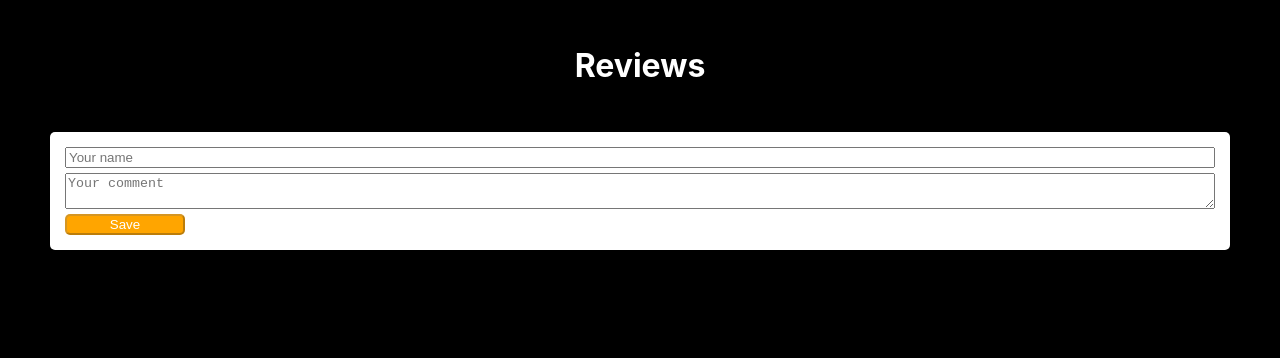
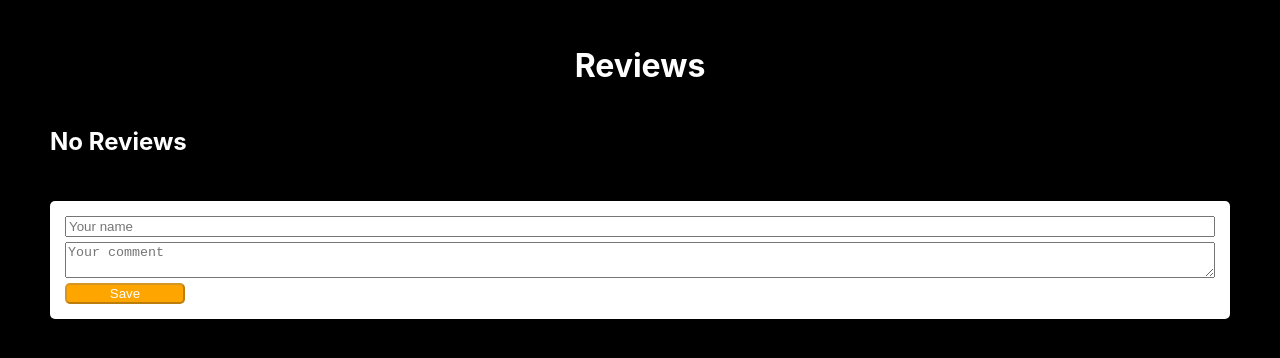
Before and after one commit to Alex-Kostenko/cra-template, a React (Create React App) app: page / in a window 1280 px wide. Shown: the top 358 px of the page. Built offline with nearby package versions, Linux system fonts and the light colour scheme.

Commit message:
add no comments text.

```diff
--- a/src/components/Reviews/index.tsx
+++ b/src/components/Reviews/index.tsx
@@ -1,7 +1,7 @@
 import {FC, useState} from 'react';
 const imageGen = require('@dudadev/random-img');
 
-import {HeaderStyled, ReviewsStyled,CommentsContainer} from './style';
+import {HeaderStyled, ReviewsStyled,CommentsContainerStyled, NoReviewsStyled} from './style';
 import {AddComment, Comment} from '@ui';
 
 interface Comment {
@@ -30,11 +30,14 @@ const Reviews: FC = () => {
   return (
     <ReviewsStyled>
       <HeaderStyled>Reviews</HeaderStyled>
-      <CommentsContainer>
-        {comments.map(comment => (
-            <Comment key={comment.id} {...comment} />
-        ))}
-      </CommentsContainer>
+      <CommentsContainerStyled>
+        {
+          !comments.length && <NoReviewsStyled>No Reviews</NoReviewsStyled>
+        }
+        {
+          !!comments.length && comments.map(comment => <Comment key={comment.id} {...comment} />)
+        }
+      </CommentsContainerStyled>
       <AddComment onSave={onAddComment} />
     </ReviewsStyled>
   );
--- a/src/components/Reviews/style.ts
+++ b/src/components/Reviews/style.ts
@@ -13,10 +13,14 @@ const HeaderStyled = styled.h1`
   text-align: center;
 `;
 
-const CommentsContainer = styled.div`
+const CommentsContainerStyled = styled.div`
   display: flex;
   flex-direction: column;
   gap: 10px;
 `;
 
-export {HeaderStyled,ReviewsStyled,CommentsContainer};
+const NoReviewsStyled = styled.h2`
+  color: white;
+`;
+
+export {HeaderStyled,ReviewsStyled,CommentsContainerStyled, NoReviewsStyled};
```
